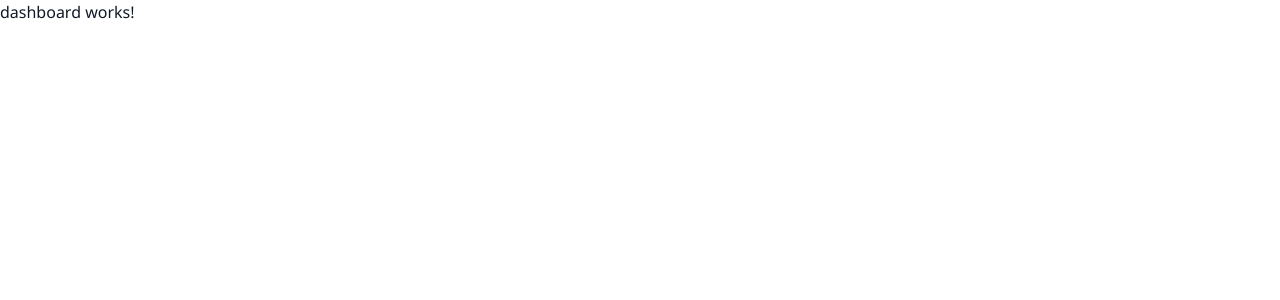
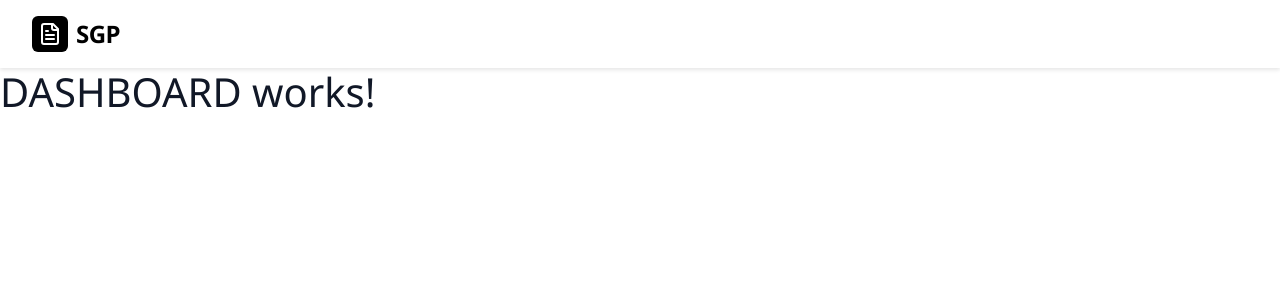
Before and after one commit to raunerlucas/app-gestao-projetos, an Angular app in the folder Frontend/gestao-projetos/: page /dashboard in a window 1280 px wide. Shown: the top 300 px of the page. Built offline with nearby package versions, Linux system fonts and the light colour scheme.

Commit message:
Feat: Enhance dashboard layout with navbar component and dynamic link updates

```diff
--- a/Frontend/gestao-projetos/src/app/pages/dashboard/dashboard.html
+++ b/Frontend/gestao-projetos/src/app/pages/dashboard/dashboard.html
@@ -1 +1,9 @@
-<p>dashboard works!</p>
+<!-- Mudar o pra false o showLogo depois de cria o userMenu -->
+<app-navbar
+  [btnLogin]="false"
+  [btnRegister]="false"
+  [showLogo]="true"
+  [userMenu]="true"
+></app-navbar>
+
+<h1>DASHBOARD works!</h1>
--- a/Frontend/gestao-projetos/src/app/pages/home/home.ts
+++ b/Frontend/gestao-projetos/src/app/pages/home/home.ts
@@ -24,30 +24,32 @@ interface Card {
 })
 export class Home {
 
+  link = '/dashboard';
+
   cards: Card[] = [
     {
       title: 'Submissão de Projetos',
       subtitle: 'Submeta seus projetos de forma simples e organizada.',
       icon: 'bi-file-earmark-text',
-      link: '/projetos/submissao',
+      link: this.link,
     },
     {
       title: 'Avaliação',
       subtitle: 'Processo de avaliação transparente e eficiente.',
       icon: 'bi-check-circle',
-      link: '/avaliacoes',
+      link: this.link,
     },
     {
       title: 'Gestão de Pessoas',
       subtitle: 'Gerencie autores e avaliadores em um só lugar.',
       icon: 'bi-people',
-      link: '/pessoas',
+      link: this.link,
     },
     {
       title: 'Premiação',
       subtitle: 'Reconheça os melhores projetos com prêmios personalizados.',
       icon: 'bi-award',
-      link: '/premios',
+      link: this.link,
     },
   ];
 
--- a/Frontend/gestao-projetos/src/app/shared/navbar/navbar.html
+++ b/Frontend/gestao-projetos/src/app/shared/navbar/navbar.html
@@ -1,8 +1,10 @@
 <header class="app-header">
-  <div class="logo">
+  @if (showLogo) {
+    <div class="logo">
 
-    <app-logo></app-logo>
-  </div>
+      <app-logo></app-logo>
+    </div>
+  }
   <nav class="nav-actions">
     <button class="btn-icon" (click)="toggleTheme()">
       <!-- Use o ícone de lua/sol da sua biblioteca (ex: Bootstrap Icons) -->
--- a/Frontend/gestao-projetos/src/app/shared/navbar/navbar.ts
+++ b/Frontend/gestao-projetos/src/app/shared/navbar/navbar.ts
@@ -12,12 +12,16 @@ import {RouterLink} from '@angular/router';
   styleUrl: './navbar.css'
 })
 export class Navbar {
-  @Input() btnLogin: Boolean;
-  @Input() btnRegister: Boolean;
+  @Input() btnLogin: boolean;
+  @Input() btnRegister: boolean;
+  @Input() showLogo: boolean;
+  @Input() userMenu: boolean;
 
   constructor() {
     this.btnLogin = true
     this.btnRegister = true
+    this.showLogo = true;
+    this.userMenu = false;
   }
 
   toggleTheme() {
```
Also changed, not shown: Frontend/gestao-projetos/src/app/pages/dashboard/dashboard.ts (+5 -2 lines).
